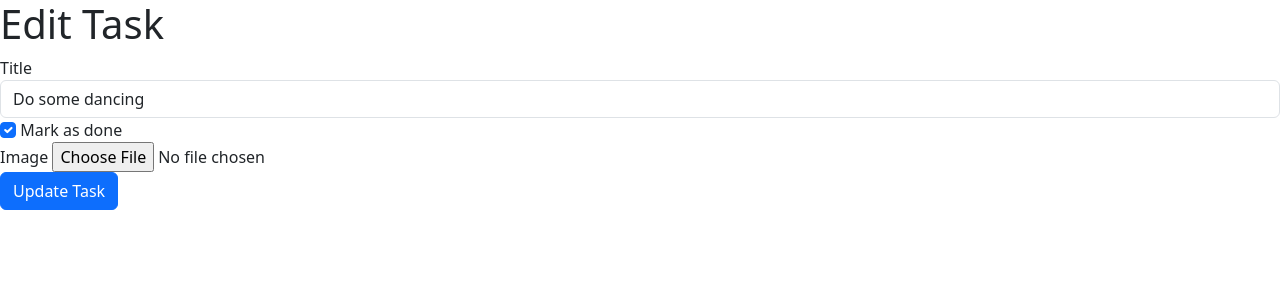
After one commit to joy-ahmed/img, a Django app: page /edit-task/3/ in a window 1280 px wide. The commit adds this page. Shown: the top 300 px of the page. Run offline with Django 4.2, Linux system fonts and the light colour scheme; data comes from the database, SQL or seed files in the repository; both versions use the stored data as it was after the commit.

Commit message:
added edit func

```diff
--- /dev/null
+++ b/tasklist/templates/edit_task.html
@@ -0,0 +1,21 @@
+{% extends "base.html" %}
+
+{% block edit_task %}
+    <h1>Edit Task</h1>
+    <form method="POST" enctype="multipart/form-data">
+        {% csrf_token %}
+        <div class="form-group">
+            <label for="title">Title</label>
+            <input type="text" class="form-control" id="title" name="title" value="{{ task.title }}">
+        </div>
+        <div class="form-group">
+            <input type="checkbox" class="form-check-input" id="done" name="done" {% if task.done %}checked{% endif %}>
+            <label class="form-check-label" for="done">Mark as done</label>
+        </div>
+        <div class="form-group">
+            <label for="img">Image</label>
+            <input type="file" class="form-control-file" id="img" name="img">
+        </div>
+        <button type="submit" class="btn btn-primary">Update Task</button>
+    </form>
+{% endblock edit_task %}
--- a/tasklist/urls.py
+++ b/tasklist/urls.py
@@ -4,5 +4,6 @@ from . import views
 
 
 urlpatterns = [
-    path('', views.index, name="home")
+    path('', views.index, name="home"),
+    path('edit-task/<int:task_id>/', views.edit_task, name="edit-task"),
 ]
--- a/tasklist/views.py
+++ b/tasklist/views.py
@@ -1,4 +1,4 @@
-from django.shortcuts import render
+from django.shortcuts import redirect, render
 from .models import Tasks
 
 def index(request):
@@ -6,7 +6,7 @@ def index(request):
     if request.method == "POST":
         title = request.POST.get("title")
         done = request.POST.get("done")
-        # Convert 'done' to a Boolean value
+
         if done == "on":
             done = True
         else:
@@ -15,3 +15,28 @@ def index(request):
         task = Tasks(title = title, done = done, img = img)
         task.save()
     return render(request, 'home.html', {'taskList': taskList})
+
+
+from django.shortcuts import render, redirect
+from .models import Tasks
+
+def edit_task(request, task_id):
+    task = Tasks.objects.get(id=task_id)
+
+    if request.method == 'POST':
+        title = request.POST.get("title")
+        done = request.POST.get("done")
+        img = request.FILES.get('img')
+
+        task.title = title
+        task.done = bool(done)
+        if img:
+            task.img = img
+        task.save()
+
+        return redirect('/')
+
+    context = {
+        'task': task
+    }
+    return render(request, 'edit_task.html', context)
--- a/templates/base.html
+++ b/templates/base.html
@@ -8,6 +8,7 @@
   </head>
   <body>
     {% block main %}{% endblock main %}
+    {% block edit_task %}{% endblock edit_task %}
     <script src="https://cdn.jsdelivr.net/npm/bootstrap@5.3.2/dist/js/bootstrap.bundle.min.js" integrity="sha384-C6RzsynM9kWDrMNeT87bh95OGNyZPhcTNXj1NW7RuBCsyN/o0jlpcV8Qyq46cDfL" crossorigin="anonymous"></script>
   </body>
 </html>
```
Also changed, not shown: tasklist/templates/home.html (+10 -6 lines), db.sqlite3, static/images/49ebb3a19141d6eb3a71fadb1929336a.jpg (added), static/images/sig.png (added).
